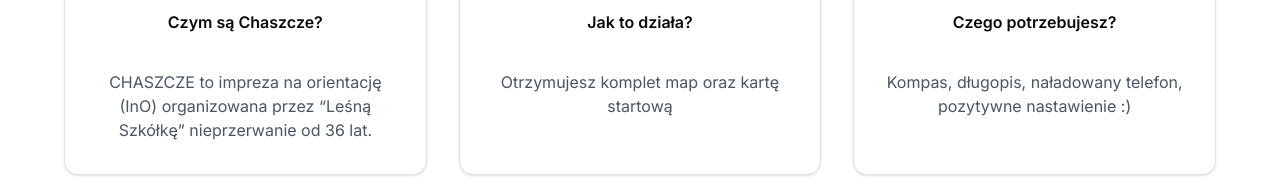
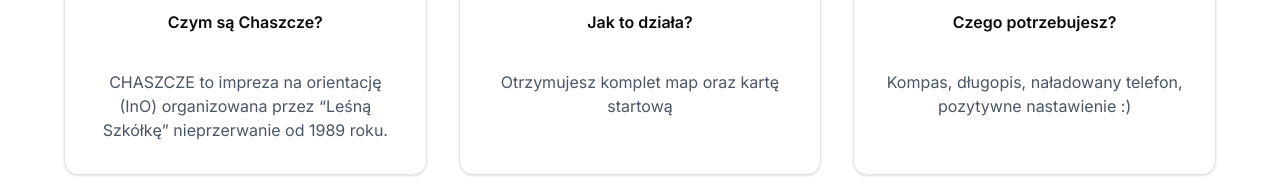
Before and after one commit to lruzicki/inols, a Next.js app: page / in a window 1280 px wide. Shown: the part 1846-2038 px from the top of the page. Built offline with nearby package versions, Linux system fonts and the light colour scheme; no server answers.

Commit message:
Fixed footer + info

```diff
--- a/app/page.tsx
+++ b/app/page.tsx
@@ -103,7 +103,7 @@
       "about.title": "O INO",
       "about.subtitle": "Poznaj naszą organizację",
       "about.whatIsIno": "Czym są Chaszcze?",
-      "about.whatIsInoDesc": "CHASZCZE to impreza na orientację (InO) organizowana przez “Leśną Szkółkę” nieprzerwanie od 36 lat.",
+      "about.whatIsInoDesc": "CHASZCZE to impreza na orientację (InO) organizowana przez “Leśną Szkółkę” nieprzerwanie od 1989 roku.",
       "about.howItWorks": "Jak to działa?",
       "about.howItWorksDesc": "Otrzymujesz komplet map oraz kartę startową",
       "about.whyJoin": "Czego potrzebujesz?",
@@ -119,7 +119,7 @@
       "footer.newsletterDesc": "Bądź na bieżąco z naszymi wydarzeniami",
       "footer.emailPlaceholder": "Twój email",
       "footer.subscribe": "Subskrybuj",
-      "footer.copyright": "© 2024 INO. Wszystkie prawa zastrzeżone."
+      "footer.copyright": "© NKIH \"Leśna Szkółka\". Wszystkie prawa zastrzeżone."
     }
     return translations[key] || key
   }
```
